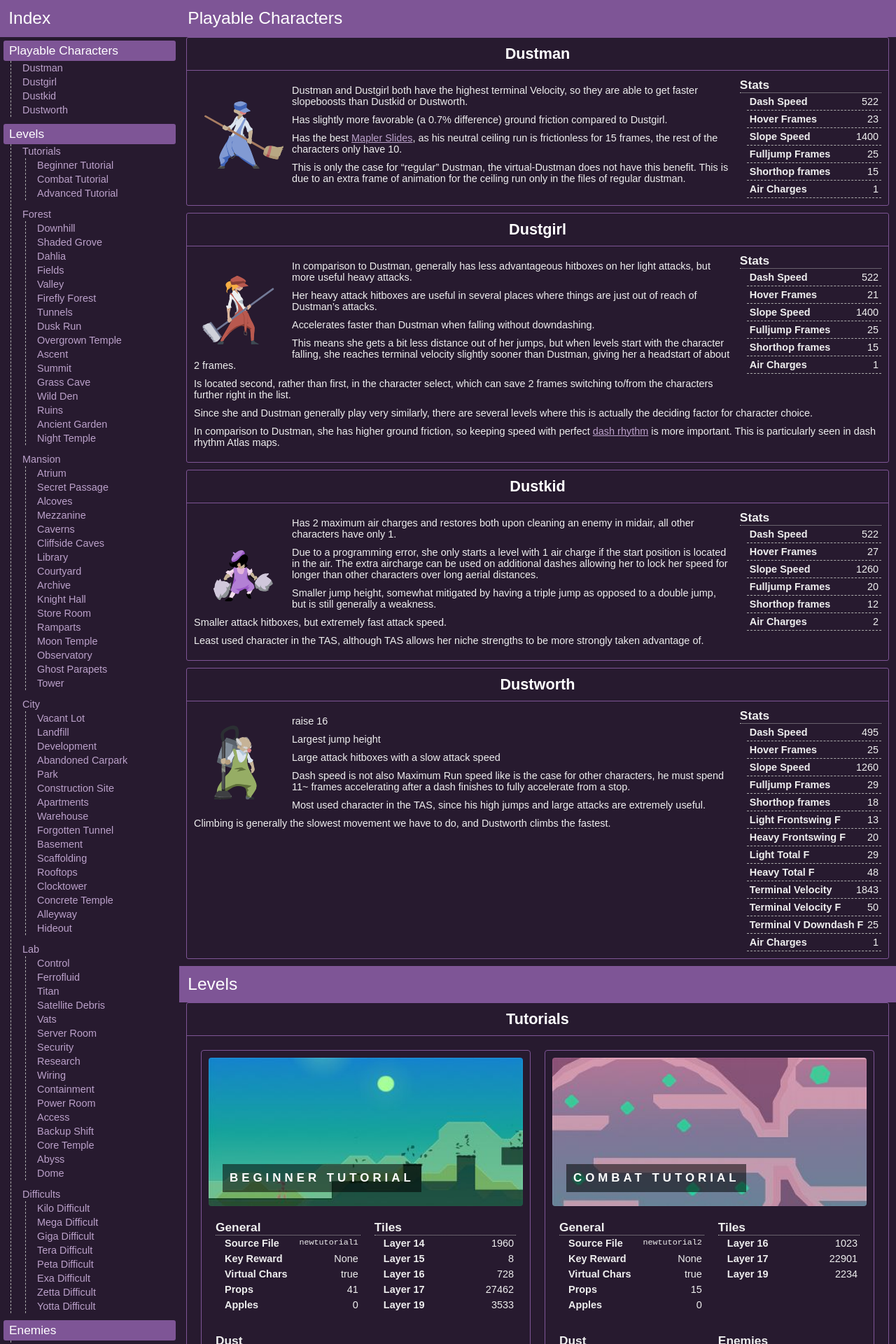
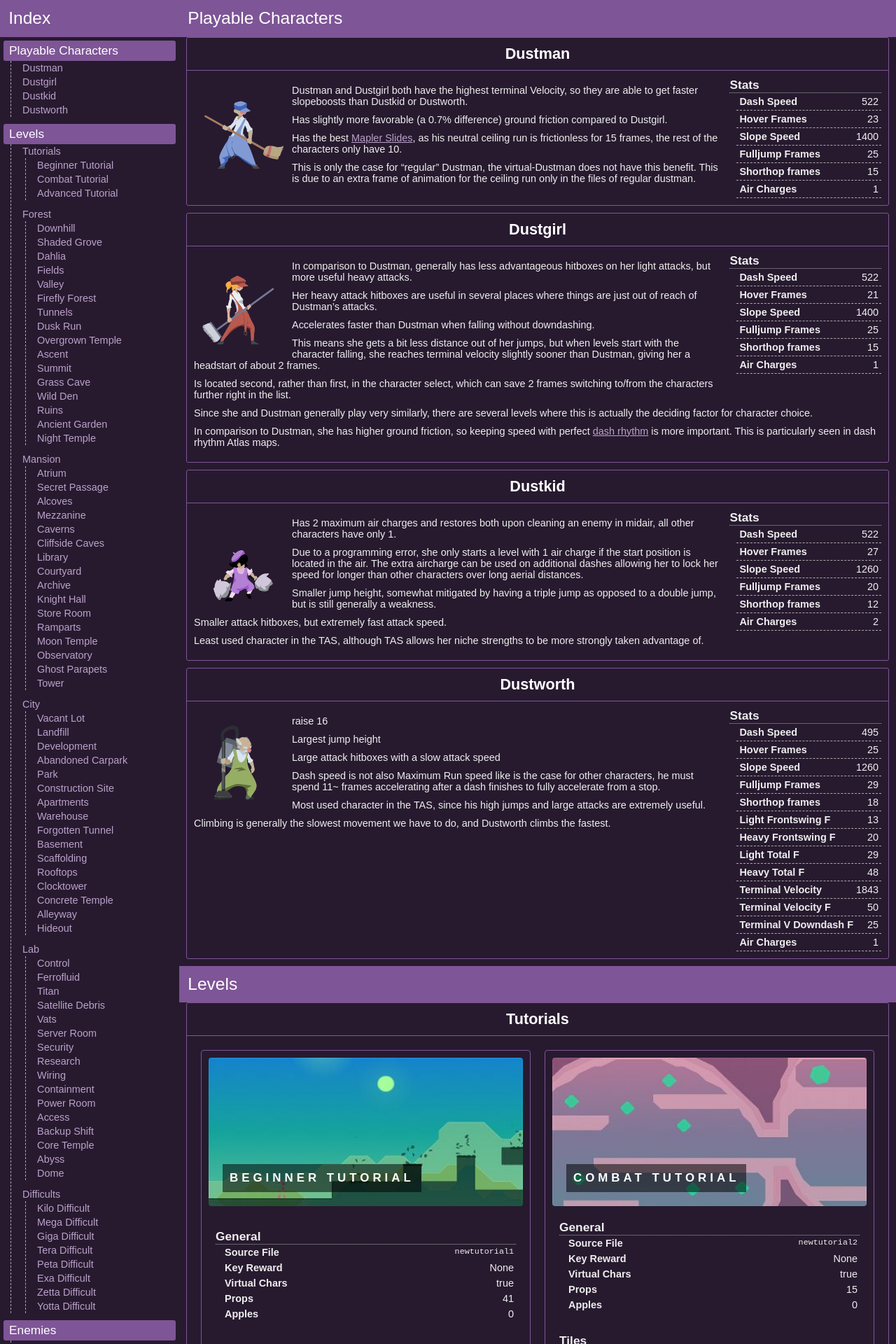
Before and after one commit to gonX/dustforce-wiki, a Jekyll site: the page built from website/index.md, in a window 1280 px wide. Shown: the top 1920 px of the page at 70% size. Built offline with Jekyll 4.4.1, drawn with Linux system fonts in a browser that asks for light colours; our own code applies the rules of GitHub Pages for plain Markdown files; the table of contents is made by our own code; some of the changed text lies outside the part shown.

Commit message:
Make map stats flow slightly better on 1440p

```diff
--- a/website/assets/main.scss
+++ b/website/assets/main.scss
@@ -136,7 +136,7 @@ body article{
             .statlist {
                 padding: 0;
                 flex: 1 0 auto;
-                min-width: 14em;
+                min-width: 15em;
                 margin: $spacing;
 
                 .heading {
```
